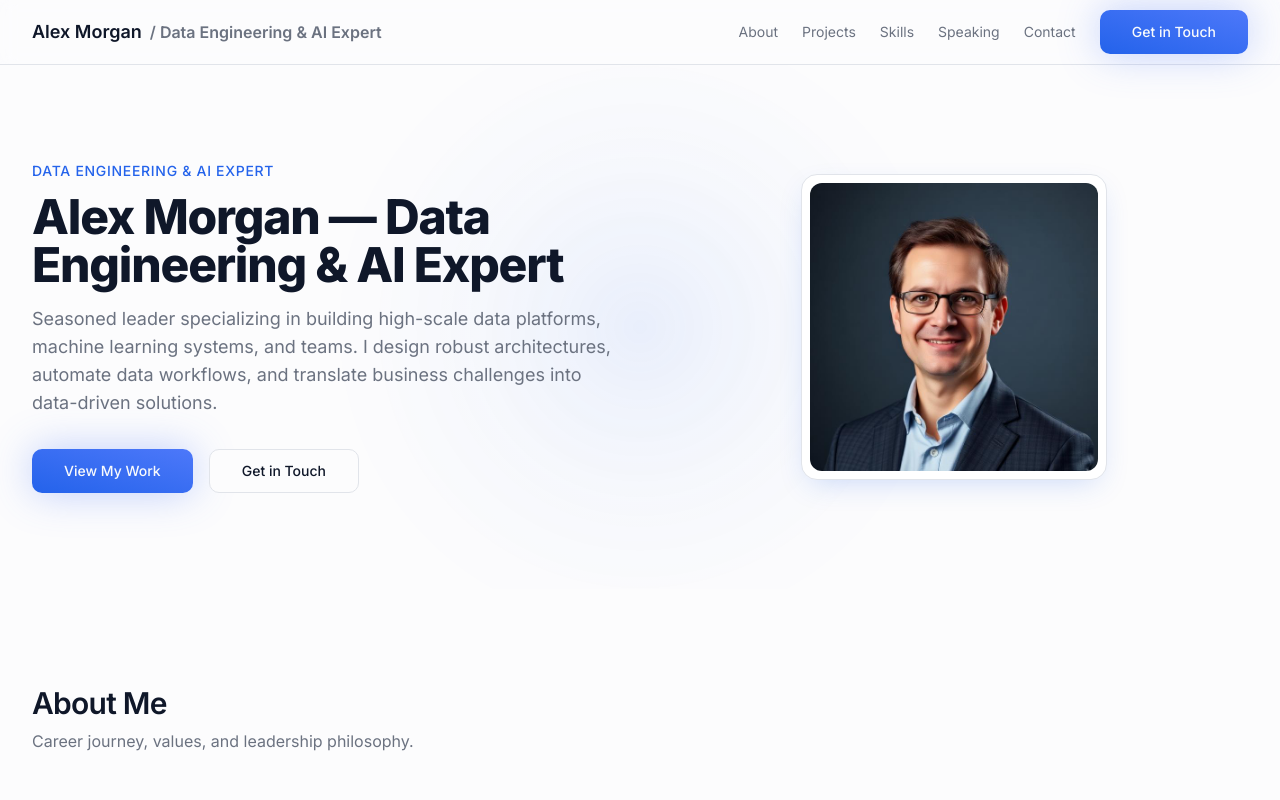
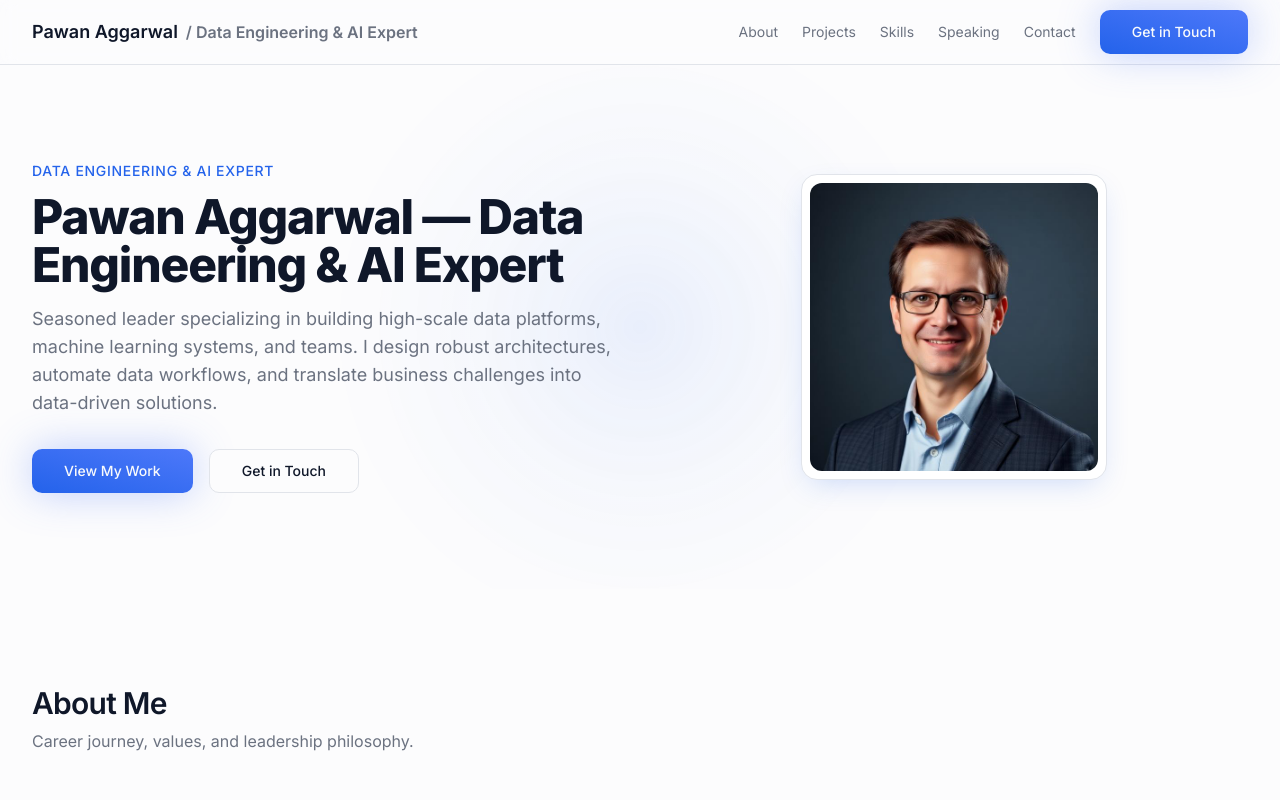
Before and after one commit to pawanik2003/pawan-aggarwal, a React (Vite) app: page / in a window 1280 px wide. Shown: the top 800 px of the page. Built offline with nearby package versions, Linux system fonts and the light colour scheme.

Commit message:
Update name and headshot
Update the profile name to Pawan Aggarwal and upload a new headshot image.

```diff
--- a/src/components/portfolio/Hero.tsx
+++ b/src/components/portfolio/Hero.tsx
@@ -52,7 +52,7 @@ const Hero = () => {
             <div className="rounded-2xl border bg-card p-2 shadow-elevated">
               <img
                 src={headshot}
-                alt="Professional headshot of Alex Morgan, data engineering and AI expert"
+                alt={`Professional headshot of ${profile.name}, ${profile.role}`}
                 className="h-56 w-56 rounded-xl object-cover md:h-72 md:w-72"
                 loading="eager"
               />
--- a/src/content/profile.ts
+++ b/src/content/profile.ts
@@ -6,7 +6,7 @@ export type Project = {
 }
 
 export const profile = {
-  name: "Alex Morgan",
+  name: "Pawan Aggarwal",
   role: "Data Engineering & AI Expert",
   experienceYears: 19,
   location: "San Francisco, CA",
```
